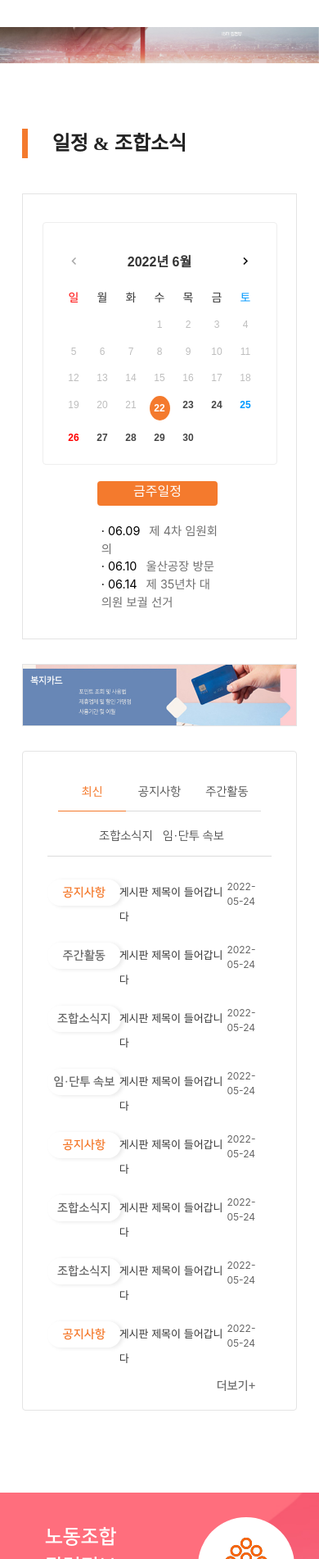
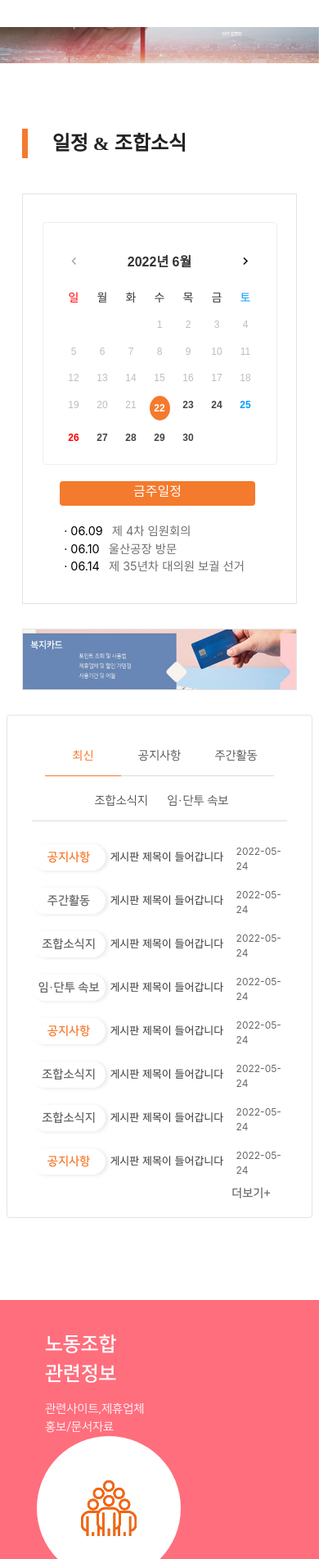
Before and after one commit to seoyeongjeong/hanhwa, a plain HTML site: page index.html in a window 390 px wide. Shown: the part 98-2000 px from the top of the page at 82% size. Drawn offline with nearby package versions, Linux system fonts and the light colour scheme; a web font is replaced by a local one.

Commit message:
20220622-2

```diff
--- a/css/style.css
+++ b/css/style.css
@@ -1424,8 +1424,9 @@ html .ui-button.ui-state-disabled:active {
     #header #nav2{
         display: none;
     }
-    #header .nav-bottom{
+#header .nav-bottom {
         padding: 30px 0px 30px 0px;
+        transform: translateX(-21px);
     }
     #section1 .slider img {
         padding-top: 74px;
@@ -1619,6 +1620,9 @@ html .ui-button.ui-state-disabled:active {
         margin: 0 auto;
         padding: 84px 28px 78px 30px;
     }
+    #section2 .calender-right {
+        width: 80%;
+    }
 
 }
 @media all and (max-width:530px){
@@ -1634,12 +1638,30 @@ html .ui-button.ui-state-disabled:active {
         width: 30%;
         transform: translateX(25px);
     }
+
 }
 @media all and (max-width:355px){
     #section3 .sec3-left>div:nth-child(3) {
         margin-left: 0px;
     }
 
+
+}
+@media all and (max-width:460px){
+
+    #section2 .notice-right {
+        width: 100%;
+    }
+    #section3 h2 {
+            width: 50%;
+            transform: translateX(25px);
+        }
+        #section3 .sec3-left>div:nth-child(3) {
+            margin-left: 0px;
+        }
+        #section3 .sec3-left>div>a {
+            padding: 54px;
+        }
 
 }
 
```
